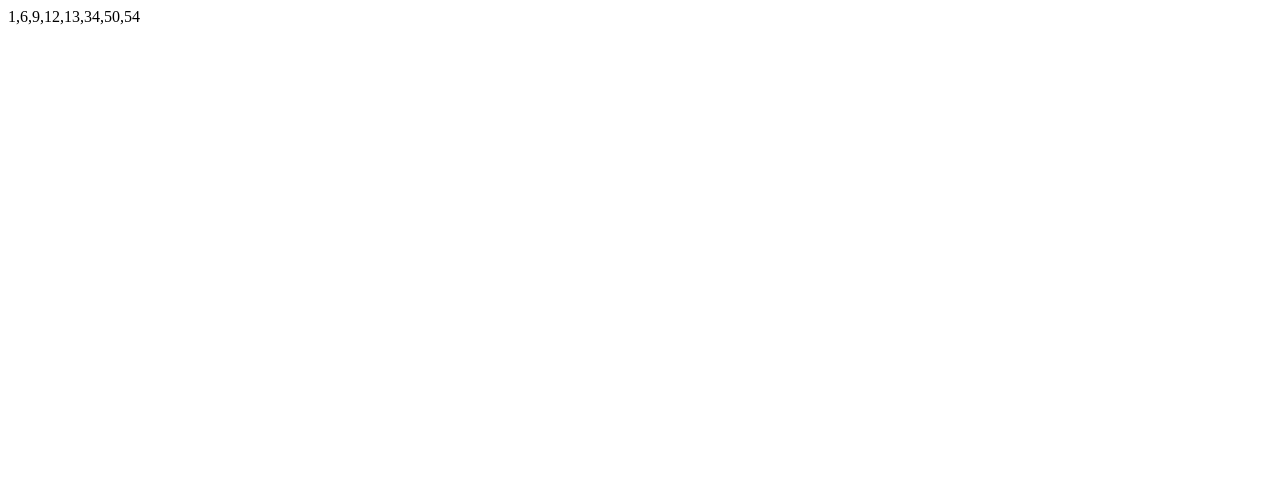
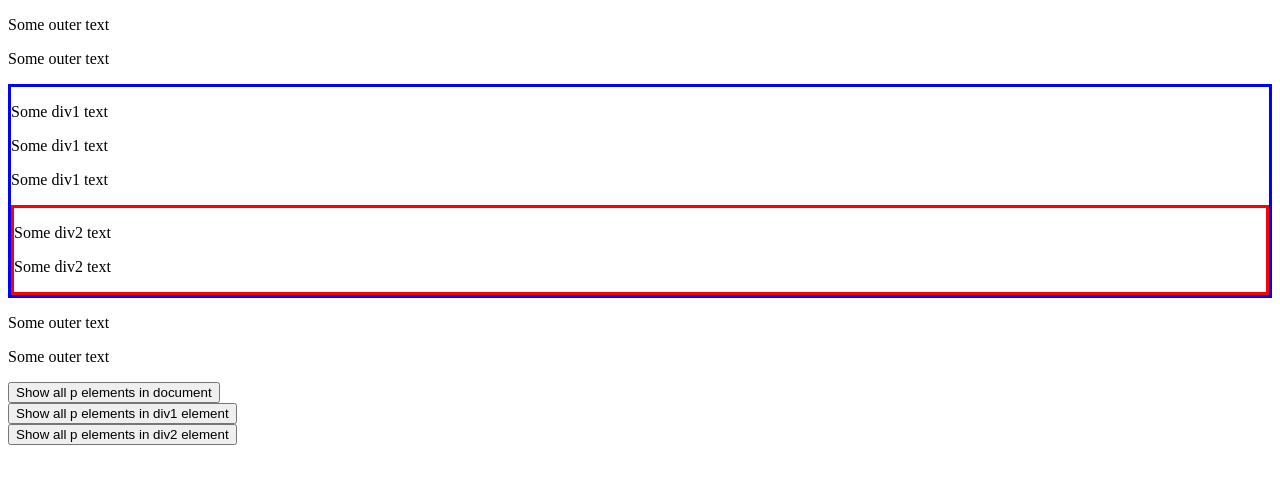
Before and after one commit to jobayed24/javaScript, a plain HTML site: page index.html in a window 1280 px wide. Drawn offline with Linux system fonts and the light colour scheme.

Commit message:
findout the paragraph in ducument and print it's lenght

```diff
--- a/index.html
+++ b/index.html
@@ -9,8 +9,34 @@
 </head>
 <body>
 
-    <div id="demo"></div>
-    <div class="demo2"></div>
+    <p>Some outer text</p>
+    <p>Some outer text</p>
+
+    <div id="div1" style="border: solid blue 3px">
+      <p>Some div1 text</p>
+      <p>Some div1 text</p>
+      <p>Some div1 text</p>
+
+      <div id="div2" style="border: solid red 3px">
+        <p>Some div2 text</p>
+        <p>Some div2 text</p>
+      </div>
+    </div>
+
+    <p>Some outer text</p>
+    <p>Some outer text</p>
+
+    <button onclick="getAllParaElems();">
+      Show all p elements in document
+    </button><br />
+
+    <button onclick="div1ParaElems();">
+      Show all p elements in div1 element
+    </button><br />
+
+    <button onclick="div2ParaElems();">
+      Show all p elements in div2 element
+    </button>
 
 
     <script src="main.js"></script>
--- a/main.js
+++ b/main.js
@@ -1,25 +1,8 @@
-const randomNumbers=[
-   34,
-   12,
-   54,
-   13,
-   6,
-   9,
-   50,
-   01
-];
 
+function getAllParaElems(){
+  const allPara=document.getElementsByTagName("p");
 
-let newrandomNumbers=randomNumbers.filter(conditionNumber);
+  const allParaLenght=allPara.length;
 
-
-function conditionNumber(randomNumber){
-   return randomNumber>=1;
+   alert(`There are ${allParaLenght} Paragraph it's mean p tag`)
 }
-
-let ascendingNumbers=newrandomNumbers.sort(function(a,b){return a-b});
-
-console.log(newrandomNumbers);
-console.log(ascendingNumbers);
-
-document.getElementById("demo").innerHTML=newrandomNumbers;
```
